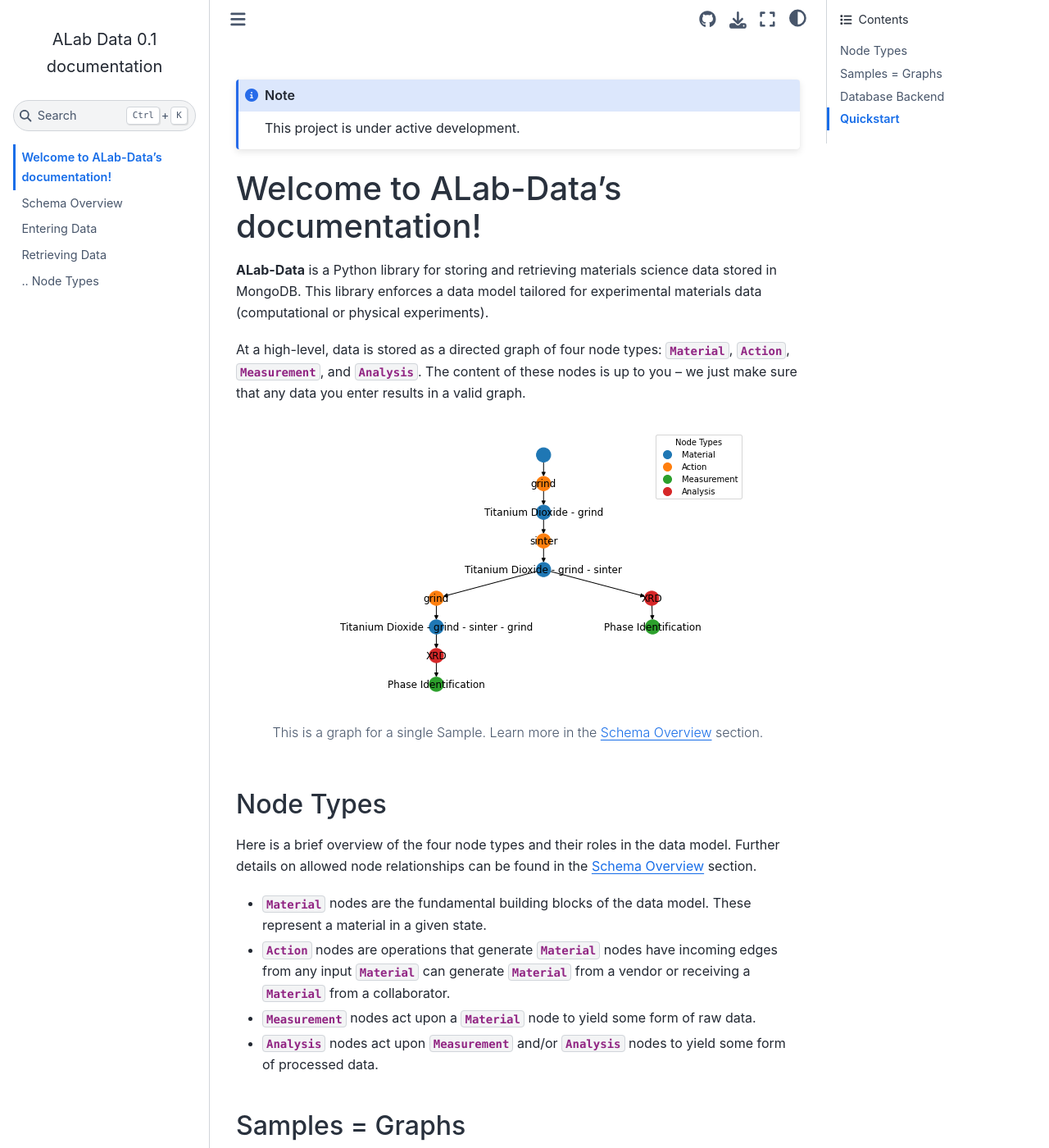
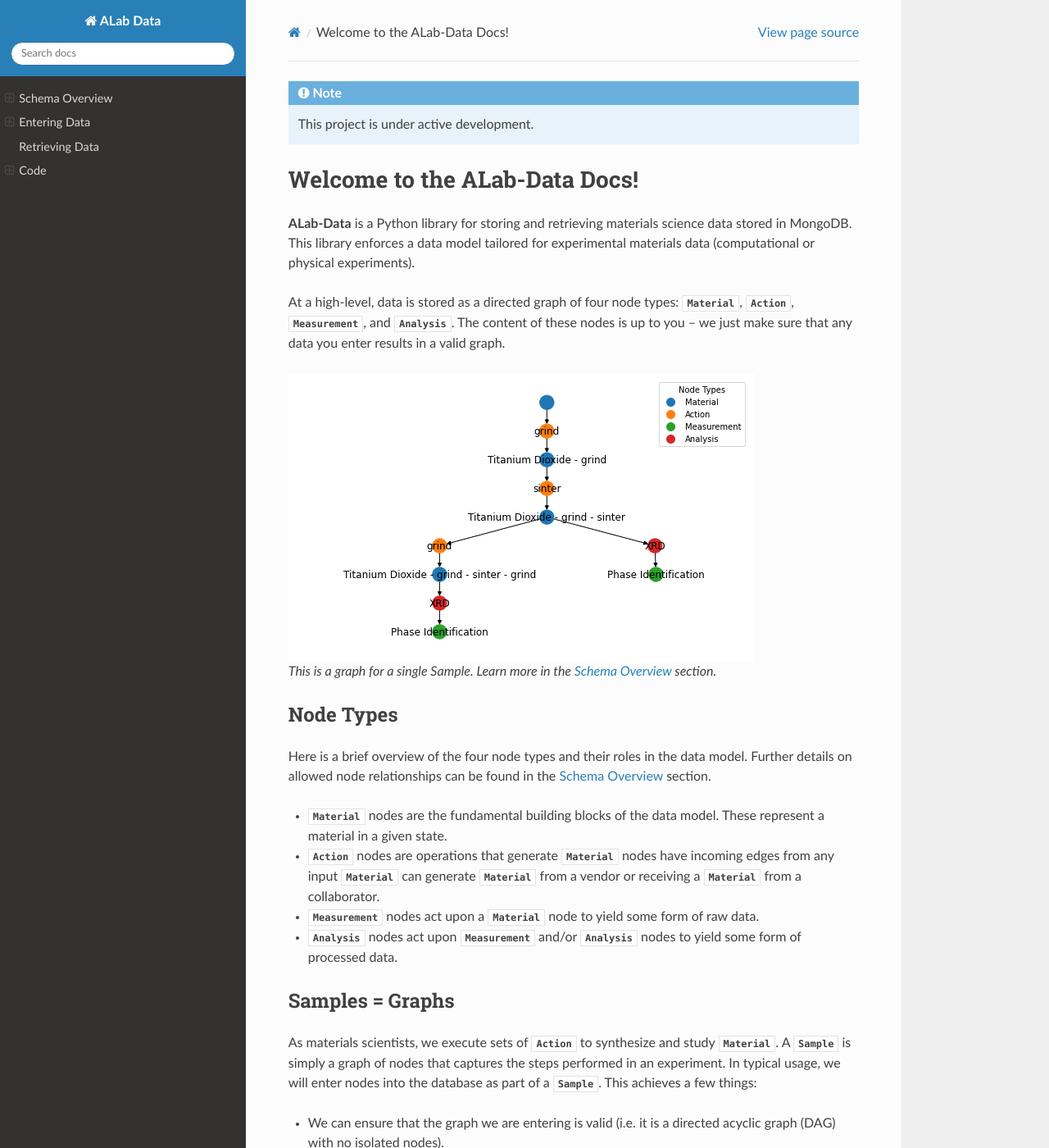
Before and after one commit to rekumar/labgraph, a Sphinx documentation site: the page built from docs/source/index.rst, in a window 1280 px wide and 1400 px high. Shown: the whole window at 82% size. Built offline with Sphinx 7.4.7 and the Read the Docs theme 2.0.0, drawn with Linux system fonts in a browser that asks for light colours; some of the changed text lies outside the part shown.

Commit message:
update format

```diff
--- a/docs/source/conf.py
+++ b/docs/source/conf.py
@@ -45,13 +45,14 @@
 # -- Options for HTML output -------------------------------------------------
 # https://www.sphinx-doc.org/en/master/usage/configuration.html#options-for-html-output
 
-html_theme = "sphinx_book_theme"
+html_theme = "sphinx_rtd_theme"
 
 html_theme_options = {
-    "repository_url": "https://github.com/rekumar/alab_data",
-    "use_repository_button": True,
-    "home_page_in_toc": True,
-    "show_navbar_depth": 0,
+    "collapse_navigation": False,
+    # "repository_url": "https://github.com/rekumar/alab_data",
+    # "use_repository_button": True,
+    # "home_page_in_toc": True,
+    # "show_navbar_depth": 2,
 }
 
 # html_logo = (Path(__file__).parent / "_static" / "logo.png").as_posix()
--- a/docs/source/index.rst
+++ b/docs/source/index.rst
@@ -6,8 +6,7 @@
 .. note::
    This project is under active development.
 
-
-Welcome to ALab-Data's documentation!
+Welcome to the ALab-Data Docs!
 =====================================
 **ALab-Data** is a Python library for storing and retrieving materials science data stored in MongoDB. This library enforces a data model tailored for experimental materials data (computational or physical experiments).
 
@@ -55,13 +54,12 @@
 Quickstart
 """""""""""
 .. toctree::
-   :maxdepth: -1
+   :maxdepth: 2
 
-   Schema<schema>
+   Schema Overview<schema_overview>
    Entering Data<entering_data>
    Retrieving Data<retrieving_data>
-   .. Node Types<node_types>
-
+   Code<modules>
 
 
 .. Indices and tables
```
Also changed, not shown: other parts of docs/source/index.rst (+2 -2 lines), docs/source/entering_data.rst (+52 -8 lines), docs/source/node_types.rst (deleted, +0 -31 lines), docs/source/sample.rst (added, +7 -0 lines), docs/source/schema_overview.rst (renamed from docs/source/schema.rst, +6 -6 lines).
